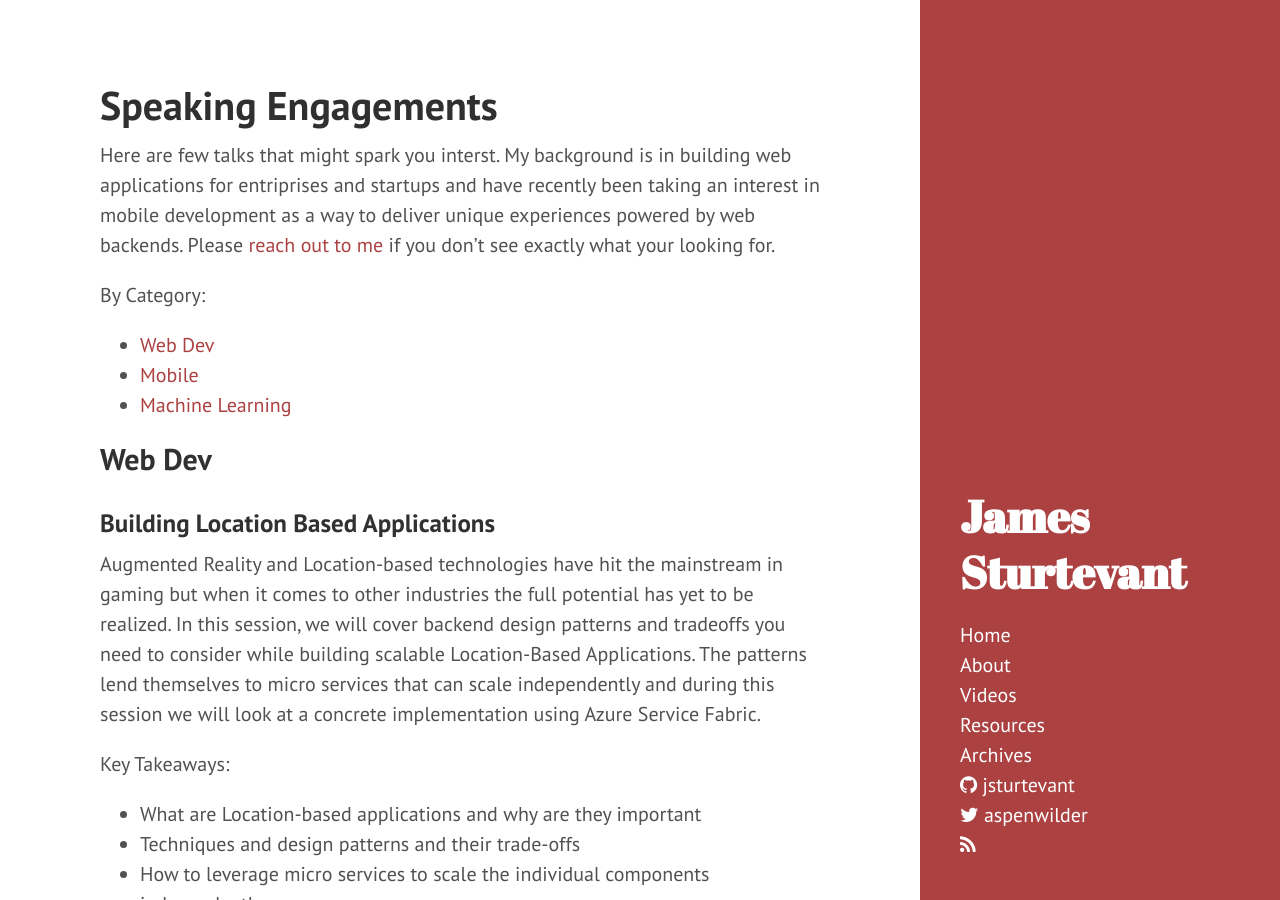
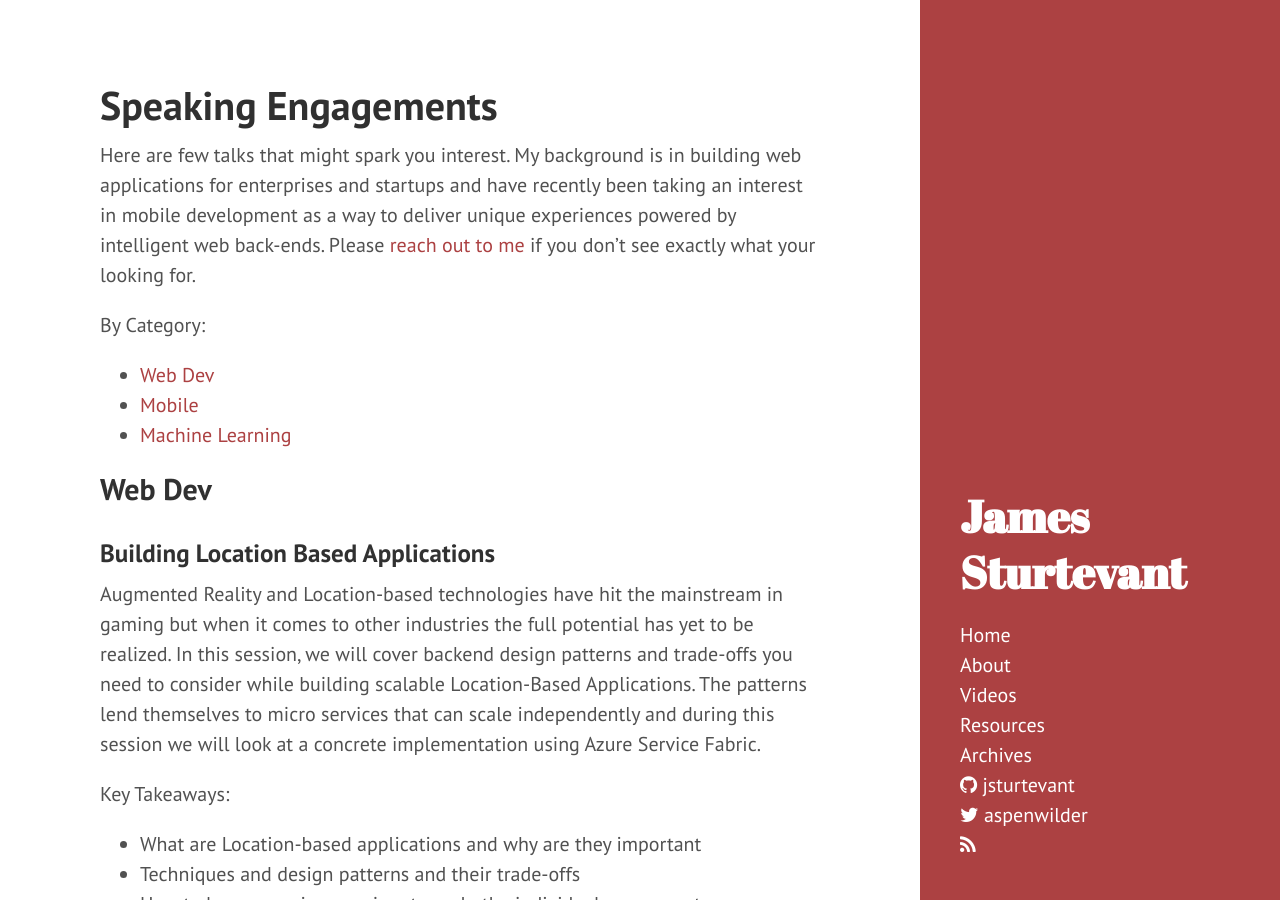
Before and after one commit to jsturtevant/jsturtevant.github.io, a Jekyll site: the page built from talks/index.markdown, in a window 1280 px wide and 900 px high. Built offline with Jekyll 4.4.1, drawn with Linux system fonts in a browser that asks for light colours; nearby versions of some CDN libraries.

Commit message:
grammar and formatting

```diff
--- a/talks/index.markdown
+++ b/talks/index.markdown
@@ -4,9 +4,10 @@ title:  "Speaking Engagements"
 date:   2016-10-04
 ---
 
-Here are few talks that might spark you interst.  My background is in building web applications for entriprises and startups and have recently been taking an interest in mobile development as a way to deliver unique experiences powered by web backends.  Please [reach out to me](https://twitter.com/Aspenwilder) if you don't see exactly what your looking for.
+Here are few talks that might spark you interest.  My background is in building web applications for enterprises and startups and have recently been taking an interest in mobile development as a way to deliver unique experiences powered by intelligent web back-ends.  Please [reach out to me](https://twitter.com/Aspenwilder) if you don't see exactly what your looking for.
 
 By Category:
+
 - [Web Dev](#web-dev)
 - [Mobile](#mobile)
 - [Machine Learning](#machine-learning)
@@ -15,9 +16,10 @@ By Category:
 ## Web Dev
 
 ### Building Location Based Applications
-Augmented Reality and Location-based technologies have hit the mainstream in gaming but when it comes to other industries the full potential has yet to be realized.  In this session, we will cover backend design patterns and tradeoffs you need to consider while building scalable Location-Based Applications.   The patterns lend themselves to micro services that can scale independently and during this session we will look at a concrete implementation using Azure Service Fabric.
+Augmented Reality and Location-based technologies have hit the mainstream in gaming but when it comes to other industries the full potential has yet to be realized.  In this session, we will cover backend design patterns and trade-offs you need to consider while building scalable Location-Based Applications.   The patterns lend themselves to micro services that can scale independently and during this session we will look at a concrete implementation using Azure Service Fabric.
 
 Key Takeaways:
+
 - What are Location-based applications and why are they important
 - Techniques and design patterns and their trade-offs
 - How to leverage micro services to scale the individual components independently
@@ -50,6 +52,7 @@ Most applications require a backend service to do the complex processing.  In
 The world we live in is becoming more connected every day. As mobile app developers, we need to design for inclusiveness. Beyond the UI considerations, this includes concerns like building experiences that support multiple languages, options for audio/text, and multiple bandwidth scenarios. We will look beyond the UI into architecture for several solutions, including a Xamarin app that was designed for Refugees in Amman, Jordon.  By the end of the session, you will have gained new insight into design decisions that will help you build inclusive applications.
 
 Key Takeaways:
+
 - Why is it important to build inclusive applications
 - UX and Architectural Design decisions to be aware of
 - See real-world code that can be used to enable inclusive applications
```
